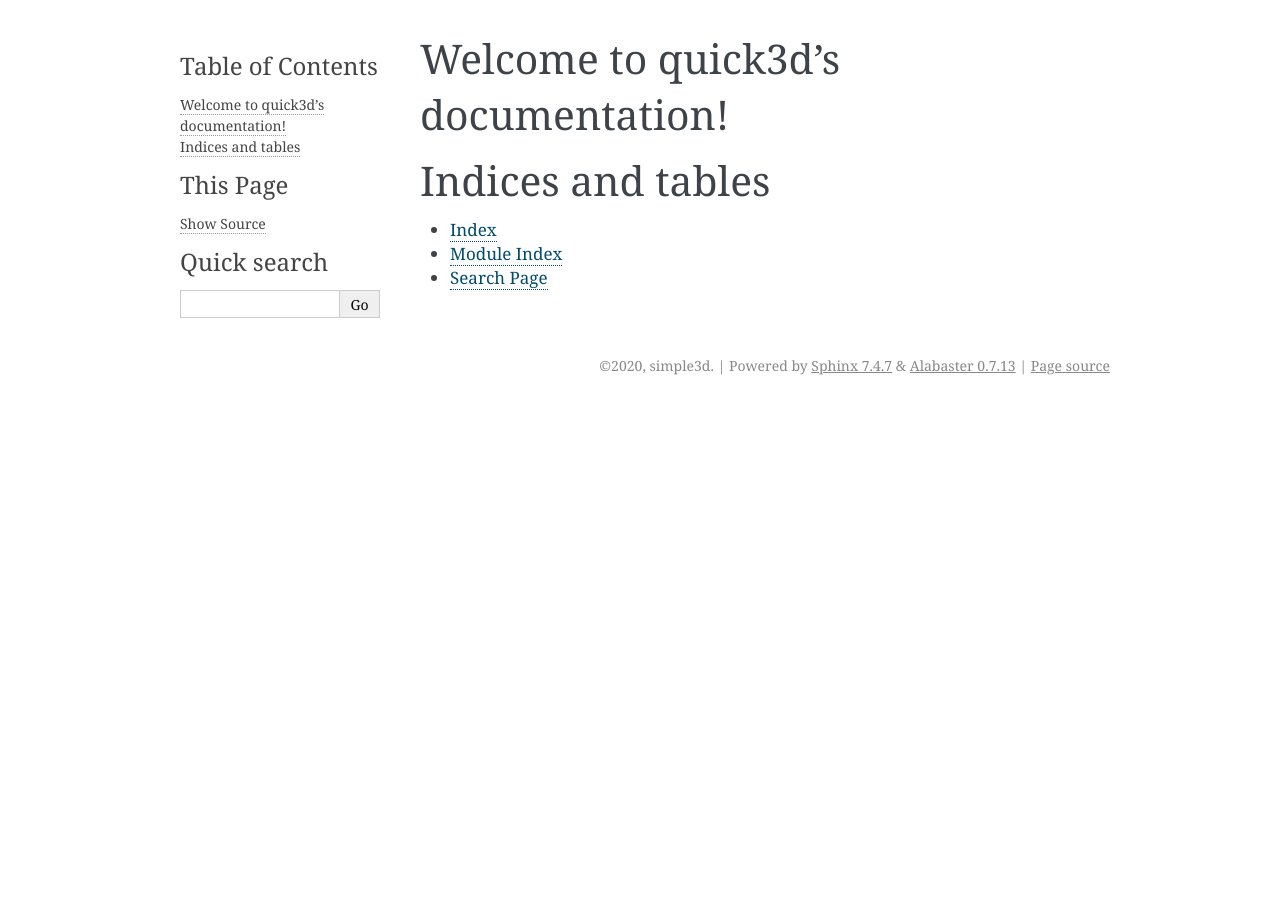
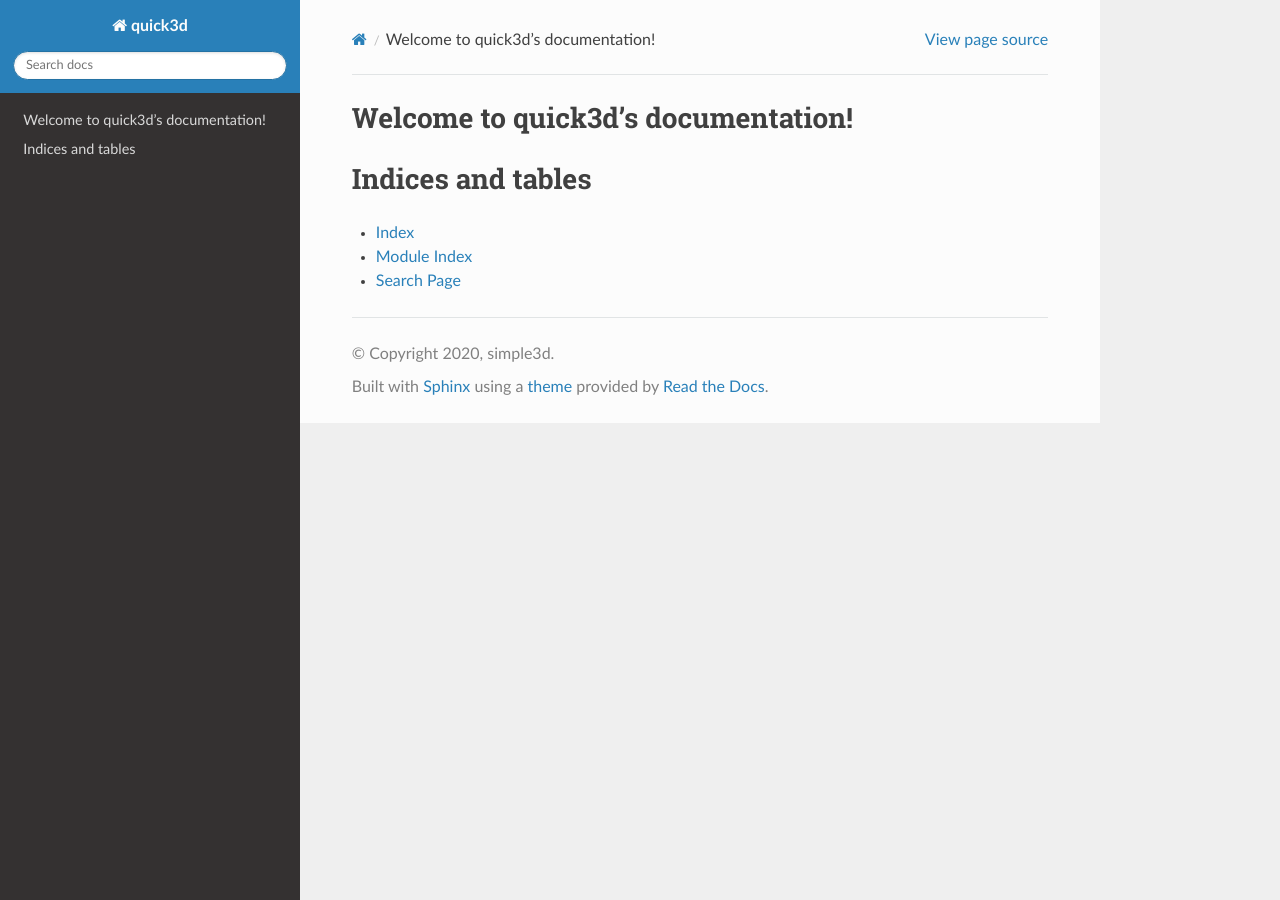
Before and after one commit to simple3d/quick3d, a Sphinx documentation site: the page built from docs/index.rst, in a window 1280 px wide. Built offline with Sphinx 7.4.7 and the Read the Docs theme 2.0.0, drawn with Linux system fonts in a browser that asks for light colours.

Commit message:
switch to rtd theme

```diff
--- a/docs/conf.py
+++ b/docs/conf.py
@@ -74,7 +74,7 @@ pygments_style = None
 # The theme to use for HTML and HTML Help pages.  See the documentation for
 # a list of builtin themes.
 #
-html_theme = 'alabaster'
+html_theme = 'sphinx_rtd_theme'
 
 # Theme options are theme-specific and customize the look and feel of a theme
 # further.  For a list of options available for each theme, see the
--- /dev/null
+++ b/docs/requirements.txt
@@ -0,0 +1,4 @@
+# Breathe and Sphinx 2.x are incompatible at this time
+Sphinx==1.8.5
+exhale
+sphinx_rtd_theme
```
